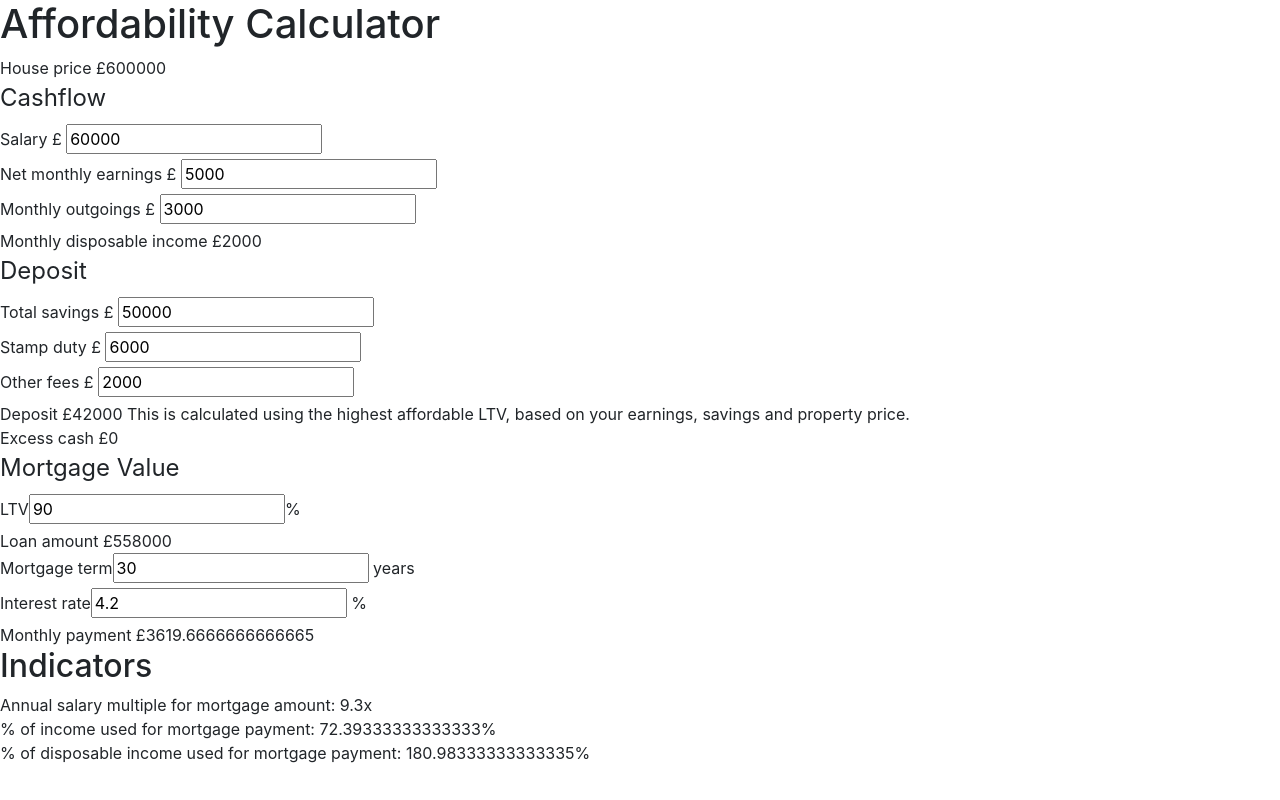
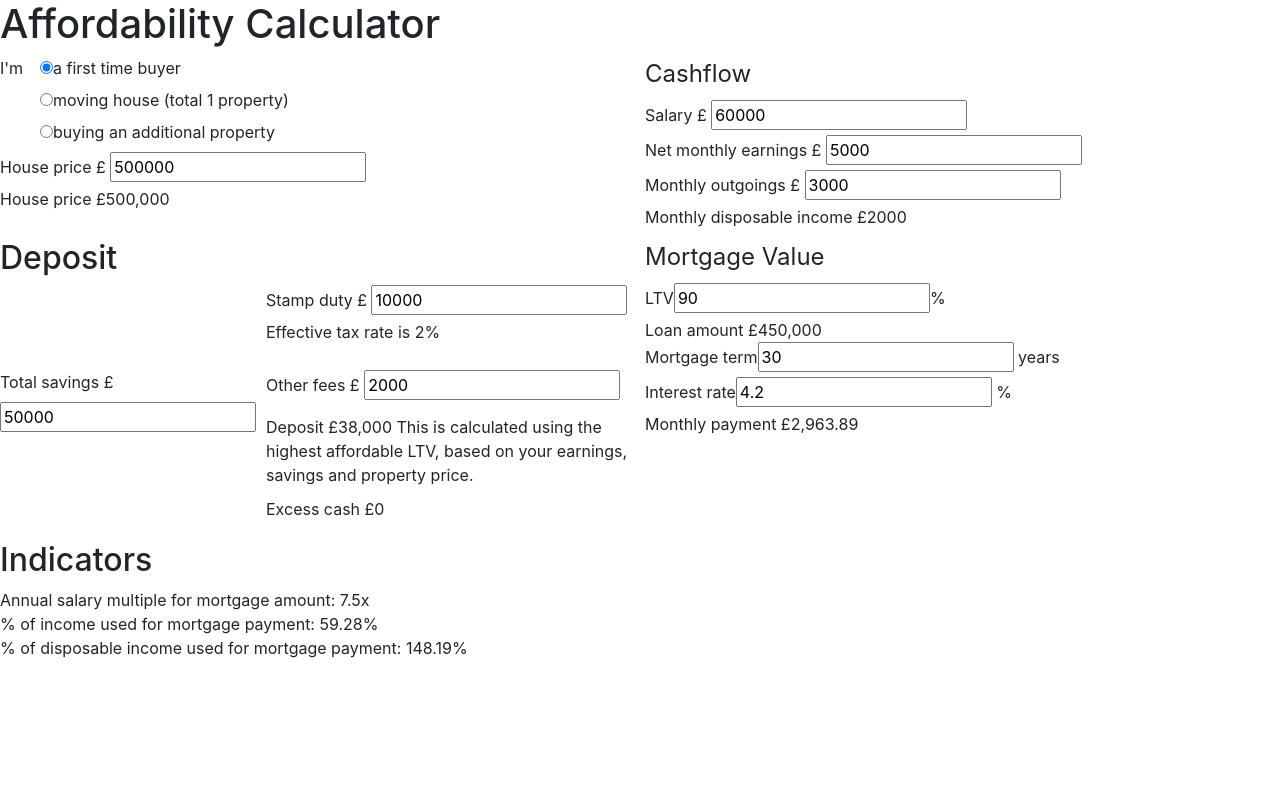
Before and after one commit to willthomson/mortgage-calculator, an Angular app: page / in a window 1280 px wide. Built offline with nearby package versions, Linux system fonts and the light colour scheme.

Commit message:
Added more affordability functionality, including stamp duty calculation

```diff
--- a/angular.json
+++ b/angular.json
@@ -24,7 +24,7 @@
             ],
             "styles": [
               "node_modules/bootstrap/dist/css/bootstrap.css",
-              "src/styles.scss"
+              "src/static/scss/main.scss"
             ],
             "scripts": []
           },
@@ -74,7 +74,7 @@
             "karmaConfig": "src/karma.conf.js",
             "styles": [
               "node_modules/bootstrap/bootstrap.css",
-              "src/styles.scss"
+              "src/static/scss/main.scss"
             ],
             "scripts": [],
             "assets": [
--- a/src/app/app.component.html
+++ b/src/app/app.component.html
@@ -1,10 +1,22 @@
 <h1>Affordability Calculator</h1>
 
-<form>
+<form class="affordability-calculator">
+  <section class="affordability-calculator__transaction-details">
+    <div class="affordability-calculator__buyer-status">
+      <span>I'm</span>
       <div>
-      House price £{{housePrice}}
+        <div><input type="radio" name="buyer-status" value="first" id="buyer-first" [(ngModel)]="buyerStatus"> <label for="buyer-first">a first time buyer</label></div>
+        <div><input type="radio" name="buyer-status" value="moving" id="buyer-moving" [(ngModel)]="buyerStatus"> <label for="buyer-moving">moving house (total 1 property)</label></div>
+        <div><input type="radio" name="buyer-status" value="additional" id="buyer-additional" [(ngModel)]="buyerStatus"> <label for="buyer-additional">buying an additional property</label></div>
       </div>
-    <fieldset>
+    </div>
+    <div>
+      <label for="house-price">House price</label>
+      £ <input type="number" name="house-price" id="house-price" [(ngModel)]="housePrice">
+    </div>
+    House price £{{ housePrice | number: '1.0-0' }}
+  </section>
+    <fieldset class="affordability-calculator__cashflow">
       <legend>Cashflow</legend>
       <div>
         <label for="salary">Salary</label>
@@ -22,16 +34,18 @@
         Monthly disposable income £{{disposableIncome}}
       </div>
     </fieldset>
-
-    <fieldset>
-      <legend>Deposit</legend>
-      <div>
+    <section>
+      <h2>Deposit</h2>
+      <div class="affordability-calculator__deposit">
+        <legend></legend>
+        <div class="affordability-calculator__deposit-savings">
           <label for="savings">Total savings</label>
           £ <input type="number" name="savings" id="savings" [(ngModel)]="totalSavings">
         </div>
         <div>
           <label for="stamp-duty">Stamp duty</label>
           £ <input type="number" name="stamp-duty" id="stamp-duty" [(ngModel)]="stampDuty">
+          <p>Effective tax rate is {{ effectiveTaxRate }}%</p>
         </div>
         <div>
           <label for="other-fees">Other fees</label>
@@ -39,13 +53,14 @@
         </div>
 
         <div>
-        Deposit £{{deposit}}
+          Deposit £{{ deposit | number: '1.0-0'}}
           This is calculated using the highest affordable LTV, based on your earnings, savings and property price.
         </div>
         <div>
-        Excess cash £{{excessCash}}
+          Excess cash £{{ excessCash | number: '1.0-0' }}
         </div>
-    </fieldset>
+      </div>
+    </section>
 
     <fieldset>
       <legend>Mortgage Value</legend>
@@ -54,7 +69,7 @@
         <input type="number" name="ltv" id="ltv" [(ngModel)]="loanToValue">%
       </div>
       <div>
-        Loan amount £{{loanAmount}}
+        Loan amount £{{ loanAmount | number: '1.0-0' }}
       </div>
       <div>
         <label for="term">Mortgage term</label>
@@ -65,19 +80,19 @@
         <input type="number" name="interest-rate" id="interest-rate" [(ngModel)]="interestRate"> %
       </div>
       <div>
-        Monthly payment £{{monthlyPayment}}
+        Monthly payment £{{ monthlyPayment | number: '1.2-2' }}
       </div>
     </fieldset>
     <div>
       <h2>Indicators</h2>
       <div>
-        Annual salary multiple for mortgage amount: {{annualSalaryMultiple}}x
+        Annual salary multiple for mortgage amount: {{ annualSalaryMultiple | number: '1.0-2' }}x
       </div>
       <div>
-        % of income used for mortgage payment: {{percentIncomeUsedForMortgagePayment}}%
+        % of income used for mortgage payment: {{percentIncomeUsedForMortgagePayment | number: '1.0-2' }}%
       </div>
       <div>
-        % of disposable income used for mortgage payment: {{percentDisposableIncomeUsedForMortgagePayment}}%
+        % of disposable income used for mortgage payment: {{ percentDisposableIncomeUsedForMortgagePayment | number: '1.0-2' }}%
       </div>
     </div>
 </form>
--- a/src/app/app.component.ts
+++ b/src/app/app.component.ts
@@ -6,7 +6,8 @@ import { Component } from '@angular/core';
   styleUrls: ['./app.component.scss']
 })
 export class AppComponent {
-  public housePrice: number = 600000;
+  private buyerStatus: string = 'first';
+  public housePrice: number = 500000;
 
   public salary: number = 60000;
   public netMonthlyEarnings: number = 5000;
@@ -17,7 +18,69 @@ export class AppComponent {
   }
 
   public totalSavings: number = 50000;
-  public stampDuty: number = 6000;
+
+  public get stampDuty() {
+    if(this.buyerStatus === 'first' && this.housePrice <= 500000) {
+      // First time buyers below £500k pay no stamp duty on the first £300k and
+      // 5% thereafter
+      if(this.housePrice <= 300000) {
+        return 0;
+      } else {
+        return (this.housePrice - 300000) * 0.05;
+      }
+    } else if(this.buyerStatus === 'moving') {
+      let stampDuty = 0;
+      const rates = [
+        { min: 0, max: 125000, percentage: 0 },
+        { min: 125001, max: 250000, percentage: 2 },
+        { min: 250001, max: 925000, percentage: 5 },
+        { min: 925001, max: 1500000, percentage: 10 },
+        { min: 1500001, max: -1, percentage: 12 },
+      ]
+
+      rates.forEach((rate) => {
+        if (this.housePrice <= rate.min) {
+          // The house price is lower than this rate's minimum, so do nothing
+        } else {
+          // A portion of this house's price falls within this rate
+          let taxableAmount = this.housePrice - rate.min;
+          if(rate.max !== -1 && this.housePrice > rate.max) {
+            taxableAmount = rate.max - rate.min;
+          }
+          stampDuty += Math.ceil(taxableAmount * (rate.percentage / 100));
+        }
+      });
+      return stampDuty;
+    } else if (this.buyerStatus === 'additional') {
+      let stampDuty = 0;
+      const rates = [
+        { min: 0, max: 125000, percentage: 3 },
+        { min: 125001, max: 250000, percentage: 5 },
+        { min: 250001, max: 925000, percentage: 8 },
+        { min: 925001, max: 1500000, percentage: 13 },
+        { min: 1500001, max: -1, percentage: 15 },
+      ]
+
+      rates.forEach((rate) => {
+        if (this.housePrice <= rate.min) {
+          // The house price is lower than this rate's minimum, so do nothing
+        } else {
+          // A portion of this house's price falls within this rate
+          let taxableAmount = this.housePrice - rate.min;
+          if (rate.max !== -1 && this.housePrice > rate.max) {
+            taxableAmount = rate.max - rate.min;
+          }
+          stampDuty += Math.ceil(taxableAmount * (rate.percentage / 100));
+        }
+      });
+      return stampDuty;
+    }
+    return 0;
+  }
+  public get effectiveTaxRate() {
+    return this.stampDuty / this.housePrice * 100;
+  }
+
   public otherFees: number = 2000;
 
   public get deposit() {
@@ -31,7 +94,7 @@ export class AppComponent {
   public loanToValue: number = 90;
 
   public get loanAmount() {
-    return this.housePrice - this.deposit;
+    return this.housePrice - (this.housePrice / 100) * (100 - this.loanToValue);
   }
 
   public term: number = 30;
--- /dev/null
+++ b/src/static/scss/main.scss
@@ -0,0 +1,31 @@
+/* You can add global styles to this file, and also import other style files */
+.affordability-calculator {
+  display: grid;
+  grid-gap: 10px;
+  grid-template-columns: 1fr 1fr;
+
+  &__transaction-details {
+
+  }
+
+  &__buyer-status {
+    display: grid;
+    grid-gap: 10px;
+    grid-template-columns: 30px auto;
+  }
+
+  &__deposit {
+    display: grid;
+    grid-gap: 10px;
+    grid-template-columns: 1fr 2fr;
+    grid-template-rows: auto;
+
+    &-savings {
+      grid-column: 1 / 2;
+      grid-row: 2 / 6;
+    }
+    div {
+
+    }
+  }
+}
--- a/src/styles.scss
+++ /dev/null
@@ -1 +0,0 @@
-/* You can add global styles to this file, and also import other style files */
```
Lines whose indentation alone changed are shown as unchanged.
